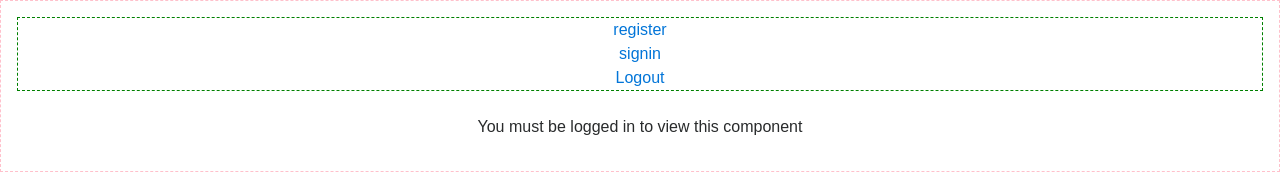
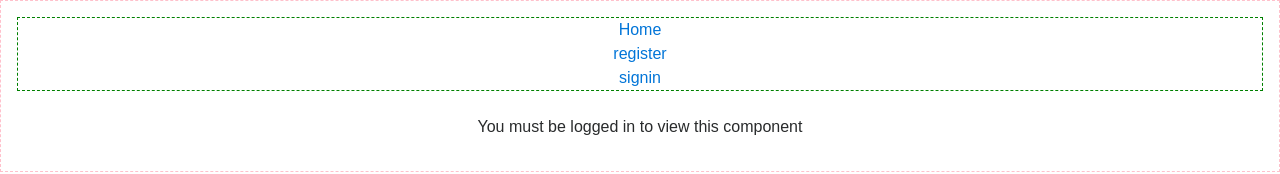
Before and after one commit to daro1202/mern-passport, a React (Create React App) app: page / in a window 1280 px wide. Shown: the top 174 px of the page. Built offline with nearby package versions, Linux system fonts and the light colour scheme.

Commit message:
updated header to conditionally render links based on whether you're logged in or not

```diff
--- a/src/React/containers/Header/Header.css
+++ b/src/React/containers/Header/Header.css
@@ -3,3 +3,7 @@ div.Header {
   flex-direction: column;
   border: 1px dashed green;
 }
+
+div.Header .hidden {
+  display: none;
+}
--- a/src/React/containers/Header/Header.jsx
+++ b/src/React/containers/Header/Header.jsx
@@ -1,31 +1,35 @@
-import React, {Component} from 'react'
+import React, { Component } from 'react'
 import { Link } from 'react-router-dom'
 import { connect } from 'react-redux'
 // import  store from '../../../Redux'
 import { signOut } from '../../../Redux/authentication'
 import './Header.css'
 
-class Header extends Component {
-	// constructor(){
-	// 	super()
-	// 	this.Logout = this.Logout.bind(this)
-	// }
-	// Logout(){
-	// 	store.dispatch(signOut())
-	// }
-	render() {
-		return (
-			<div className="Header">
-				<Link to="/register">register</Link>
-				<Link to="/signin">signin</Link>
-				<Link to="/" onClick={this.props.logout}>Logout</Link>
-			</div>
-		)
-	}
+// class Header extends Component {
+// 	render() {
+// 		return (
+// 			<div className="Header">
+// 				<Link to="/">Home</Link>
+// 				<Link to="/register">register</Link>
+// 				<Link to="/signin">signin</Link>
+// 				<Link to="/" onClick={this.props.logout}>Logout</Link>
+// 			</div>
+// 		)
+// 	}
 
+// }
+const Header = props => {
+	return (
+		<div className="Header">
+			<Link to="/">Home</Link>
+			<Link to="/register" className={props.loggedIn ? 'hidden' : null}>register</Link>
+ 			<Link to="/signin" className={props.loggedIn ? 'hidden' : null}>signin</Link>
+			<Link to="/" onClick={props.logout} className={props.loggedIn ? null : 'hidden'}>Logout</Link>
+		</div>
+	)
 }
 
-const mapStateToProps = function(store){
+const mapStateToProps = function (store) {
 	return {
 		loggedIn: store.authenticate.loggedIn,
 		// TODO - user name here ...
@@ -33,7 +37,7 @@ const mapStateToProps = function(store){
 }
 const mapDispatchToProps = (dispatch) => {
 	return {
-		logout: () => { dispatch(signOut())}
+		logout: () => { dispatch(signOut()) }
 	}
 }
 export default connect(mapStateToProps, mapDispatchToProps)(Header)
```
